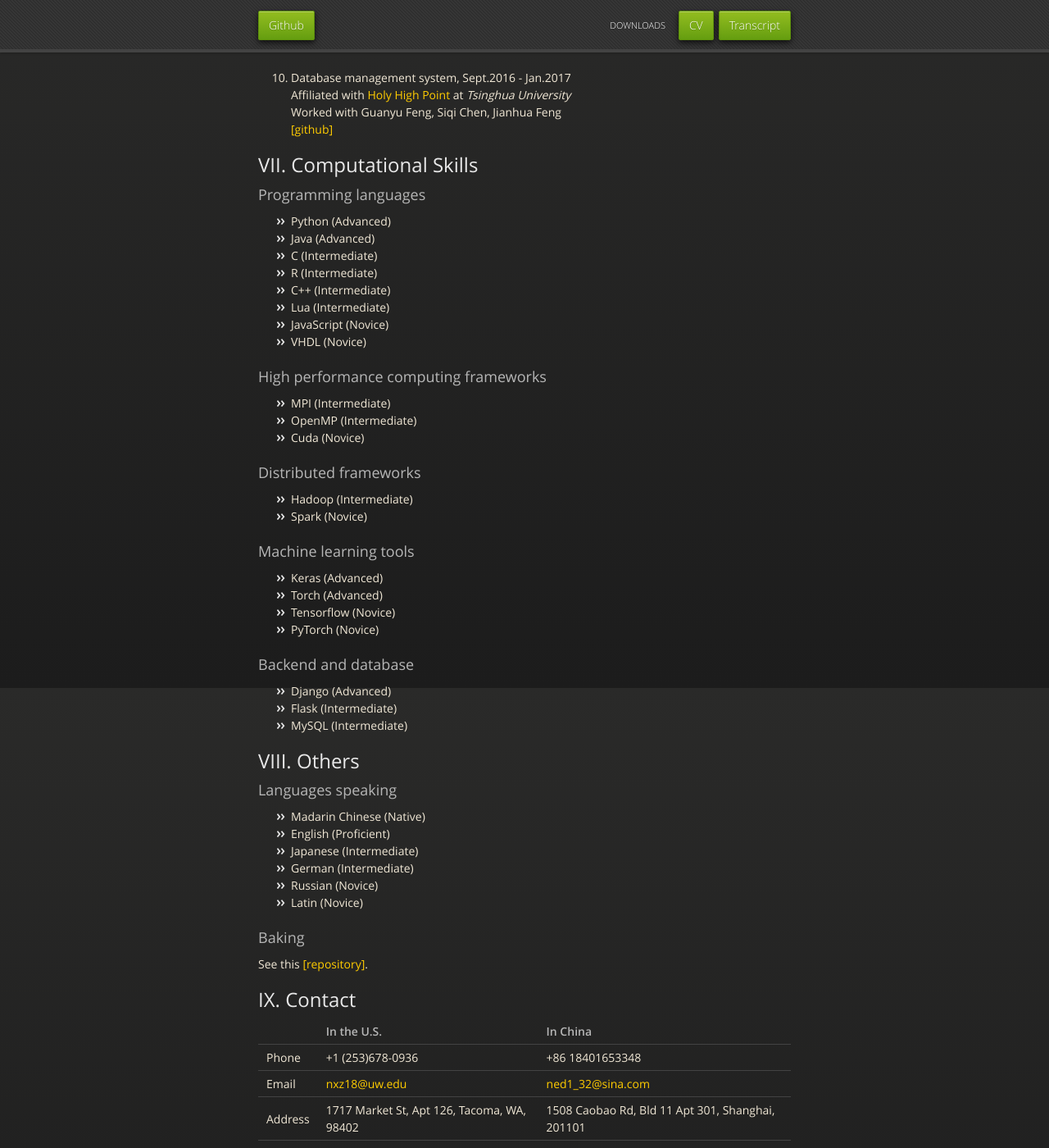
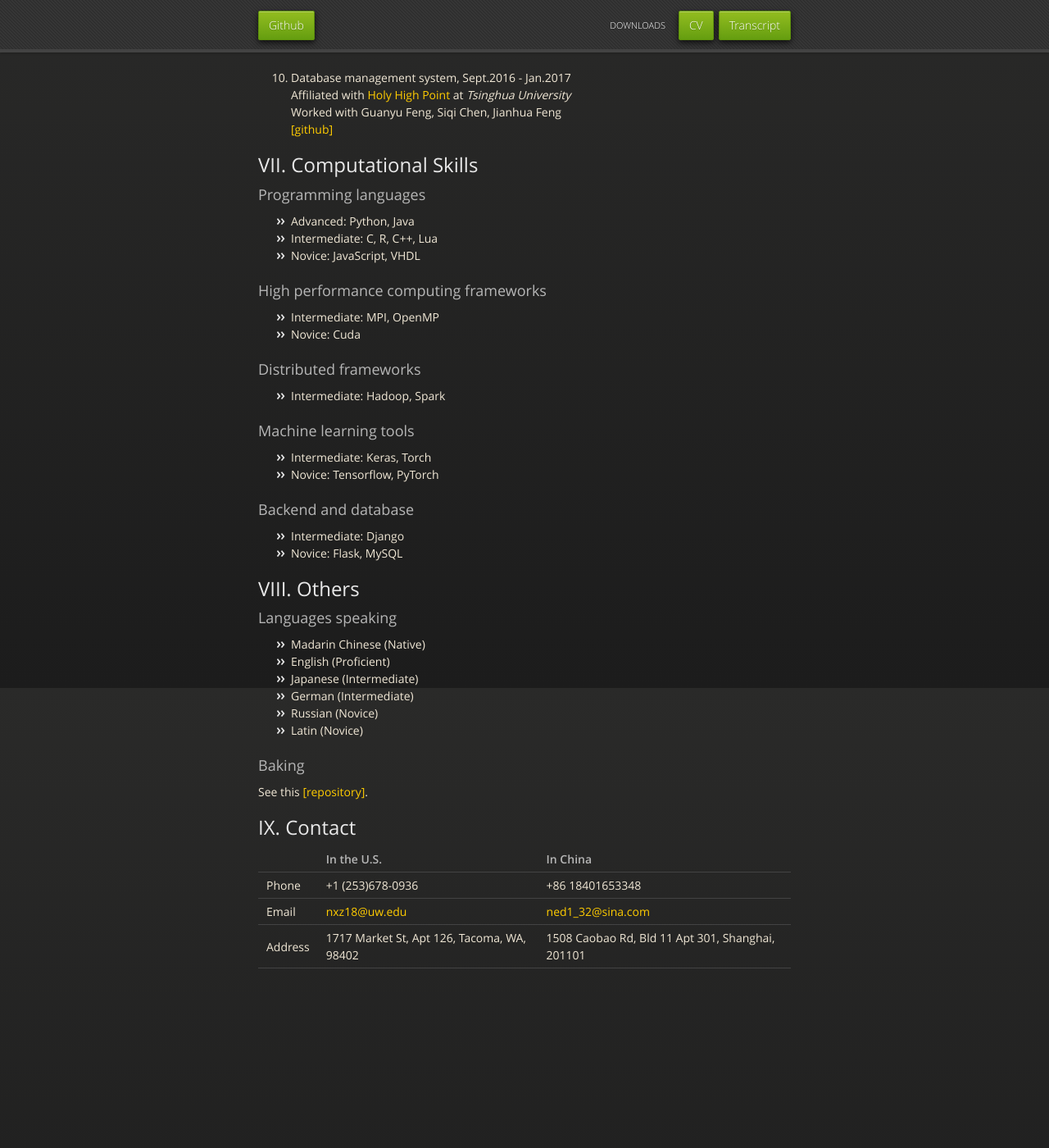
Before and after one commit to Egria/website, a Jekyll site: the page built from index.md, in a window 1280 px wide and 1400 px high, scrolled down 2761 px. Shown: the whole window at 82% size. Built offline with Jekyll 4.4.1, drawn with Linux system fonts in a browser that asks for light colours; our own code applies the rules of GitHub Pages for plain Markdown files; after the commit the page ends 4052 px from its top, so only the background shows below that.

Commit message:
Update index.md

```diff
--- a/index.md
+++ b/index.md
@@ -132,34 +132,24 @@ Worked with Guanyu Feng, Siqi Chen, Jianhua Feng
 ## VII. Computational Skills
 
 ### Programming languages
-- Python (Advanced)
-- Java (Advanced)
-- C (Intermediate)
-- R (Intermediate)
-- C++ (Intermediate)
-- Lua (Intermediate)
-- JavaScript (Novice)
-- VHDL (Novice)
+- Advanced: Python, Java
+- Intermediate: C, R, C++, Lua
+- Novice: JavaScript, VHDL
 
 ### High performance computing frameworks
-- MPI (Intermediate)
-- OpenMP (Intermediate)
-- Cuda (Novice)
+- Intermediate: MPI, OpenMP
+- Novice: Cuda
 
 ### Distributed frameworks
-- Hadoop (Intermediate)
-- Spark (Novice)
+- Intermediate: Hadoop, Spark
 
 ### Machine learning tools
-- Keras (Advanced)
-- Torch (Advanced)
-- Tensorflow (Novice)
-- PyTorch (Novice)
+- Intermediate: Keras, Torch
+- Novice: Tensorflow, PyTorch
 
 ### Backend and database
-- Django (Advanced)
-- Flask (Intermediate)
-- MySQL (Intermediate)
+- Intermediate: Django
+- Novice: Flask, MySQL
 
 ## VIII. Others
 
@@ -181,5 +171,5 @@ See this [\[repository\]](https://github.com/Egria/C17Bakery).
 |              | In the U.S.                                | In China                                         |
 |:-------------|:-------------------------------------------|:-------------------------------------------------|
 | Phone        | +1 (253)678-0936                           | +86 18401653348                                  |
-| Email        | [nxz18@uw.edu](mailto:nxz18@uw.edu)           | [ned1_32@sina.com](mailto:ned1_32@sina.com)  |
+| Email        | [nxz18@uw.edu](mailto:nxz18@uw.edu)        | [ned1_32@sina.com](mailto:ned1_32@sina.com)      |
 | Address      | 1717 Market St, Apt 126, Tacoma, WA, 98402 | 1508 Caobao Rd, Bld 11 Apt 301, Shanghai, 201101 |
```
